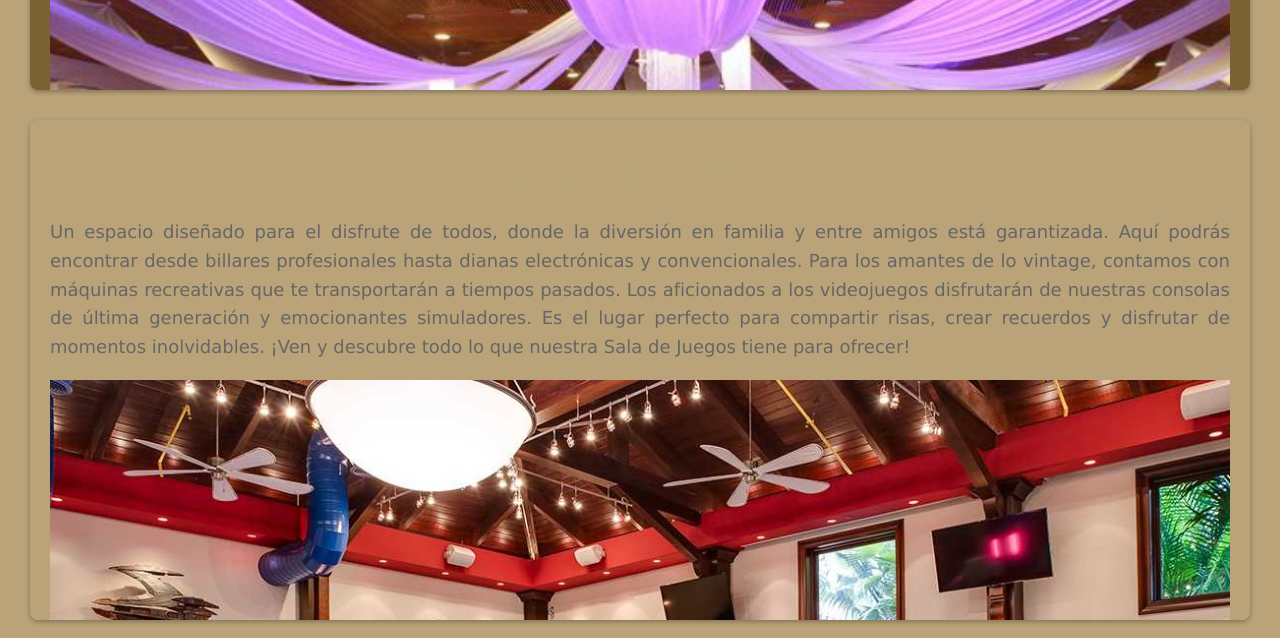
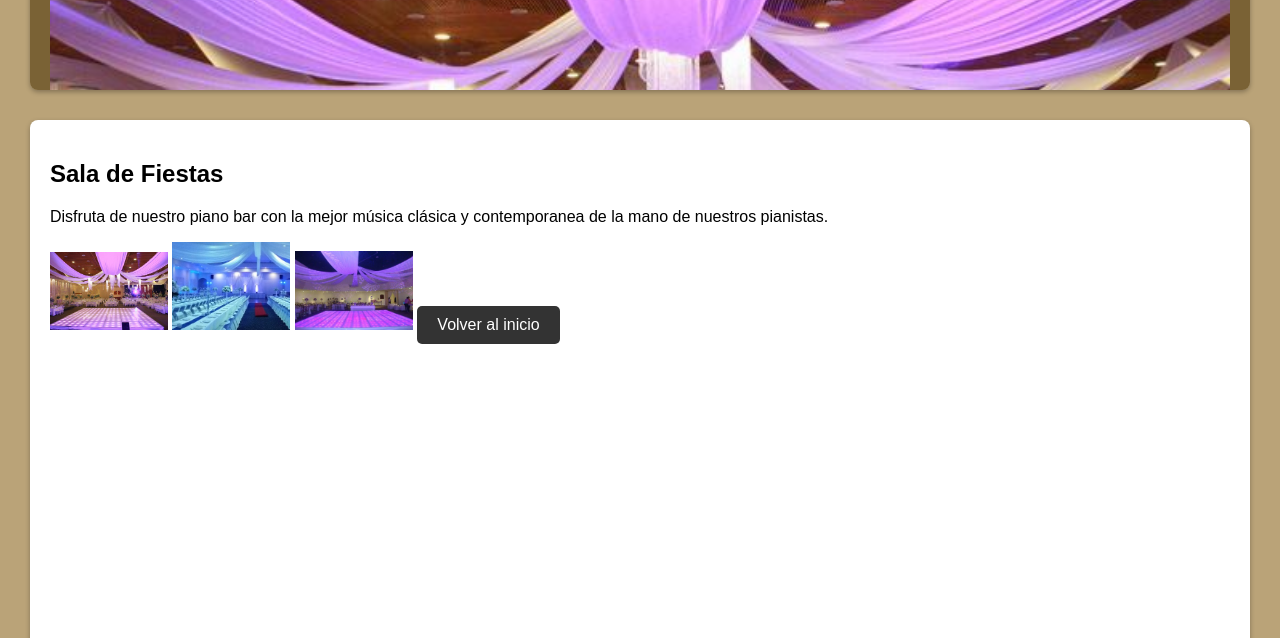
Before and after one commit to cringeluismi/ProyectoHoteles, a plain HTML site: page index.html in a window 1280 px wide. Shown: the part 7440-8078 px from the top of the page. Drawn offline with Linux system fonts and the light colour scheme.

Commit message:
Piano bar

```diff
--- a/index.html
+++ b/index.html
@@ -82,7 +82,8 @@
                 <div class="dropdown-content">
                   <a href = "#disco">Discoteca</a>
                   <a href = "#partyroom">Sala de Fiestas</a>
-                  <a hreg = "#gameroom">Sala de juegos</a>
+                  <a href = "#pianobar">Piano Bar</a>
+                  <a href = "#gameroom">Sala de juegos</a>
                 </div>
               </div>
 
@@ -152,6 +153,14 @@
             <img src="salafiesta3.jpeg" alt="Sala fiesta">
             <a href="#Bienvenido" class="back-to-top">Volver al inicio</a>
         </section>
+        <section id="pianobar">
+          <h2>Sala de Fiestas</h2>
+          <p style="text-align: justify;"> Disfruta de nuestro piano bar con la mejor música clásica y contemporanea de la mano de  nuestros pianistas. </p>
+          <img src="salafiesta.jpg" alt="Sala fiesta">
+          <img src="salafiesta2.jpg" alt="Sala fiesta">
+          <img src="salafiesta3.jpeg" alt="Sala fiesta">
+          <a href="#Bienvenido" class="back-to-top">Volver al inicio</a>
+      </section>
         <section id="gameroom">
             <h2>Sala de juegos</h2>
             <p style="text-align: justify;">Un espacio diseñado para el disfrute de todos, donde la diversión en familia y entre amigos está garantizada. Aquí podrás encontrar desde billares profesionales hasta dianas electrónicas y convencionales. Para los amantes de lo vintage, contamos con máquinas recreativas que te transportarán a tiempos pasados. Los aficionados a los videojuegos disfrutarán de nuestras consolas de última generación y emocionantes simuladores. Es el lugar perfecto para compartir risas, crear recuerdos y disfrutar de momentos inolvidables. ¡Ven y descubre todo lo que nuestra Sala de Juegos tiene para ofrecer!</p>
```
